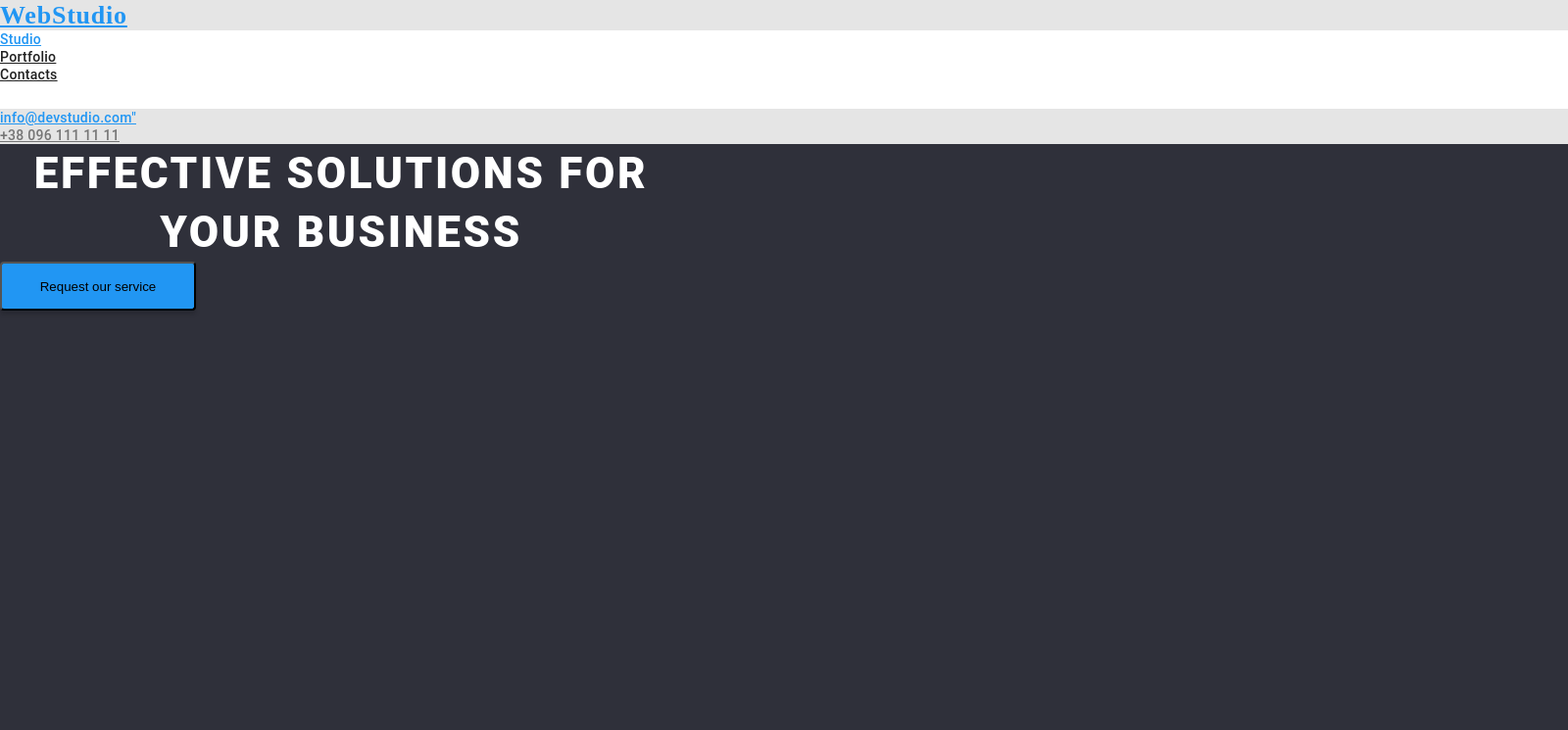
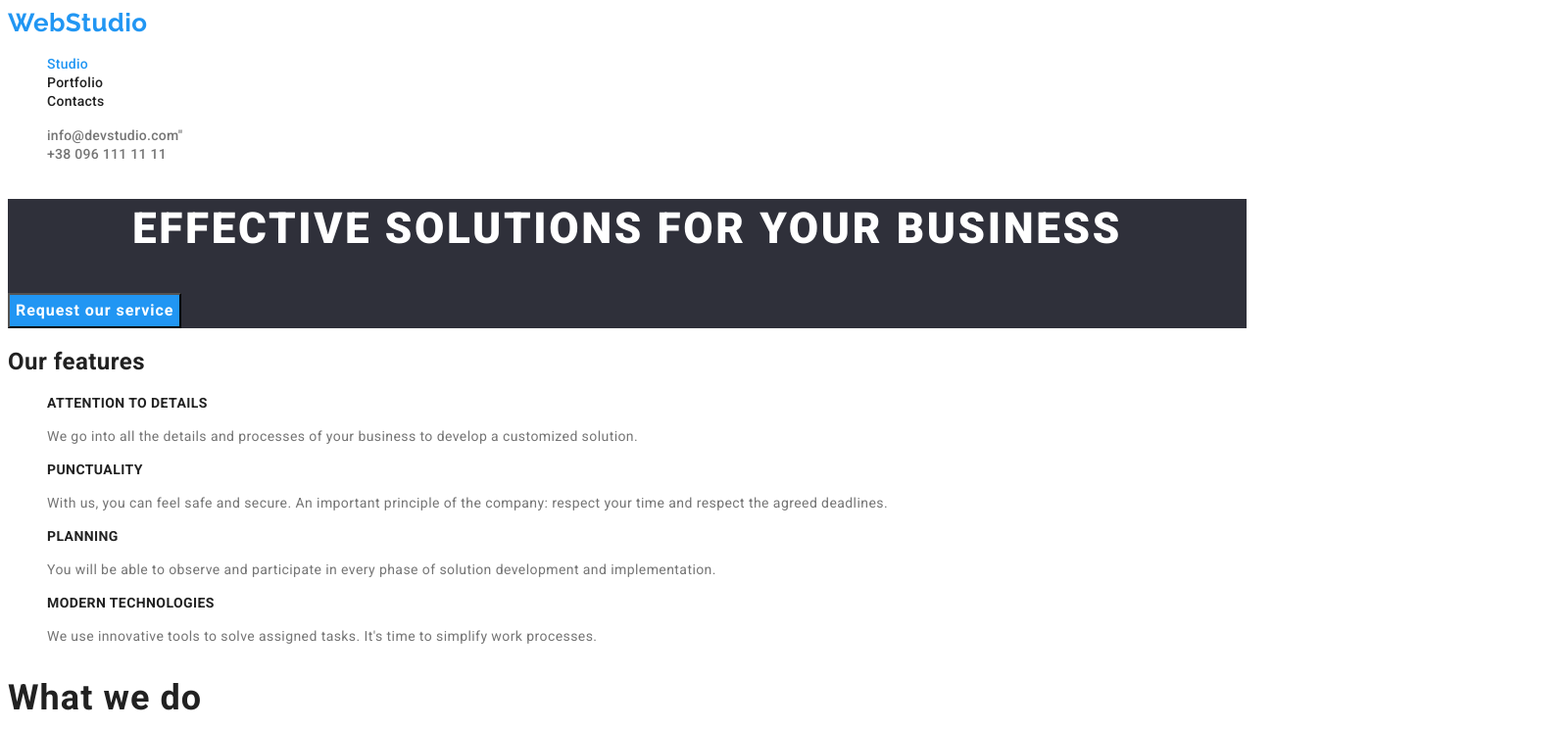
Before and after one commit to Alejandrop1992/goit-markup-hw-02, a plain HTML site: page index.html in a window 1280 px wide. Shown: the top 745 px of the page at 98% size, 1600 px wide, since content can reach past the window. Drawn offline with Linux system fonts and the light colour scheme.

Commit message:
new changes

```diff
--- a/CSS/styles.css
+++ b/CSS/styles.css
@@ -1,200 +1,163 @@
-*{
-    box-sizing: border-box;
-    margin: 0;
-    padding: 0;
-}
-html{
-    background-color: #E5E5E5;;
+:root{
+    --accent-color:#2196F3;
+    --primary-text-color: #212121;
+    --secundary-text-color:#757575;
+    --dark-background-color:#2F303A;
+    --light-background-color:#F5F4FA;
+    --primary-title-color:#212121;
+    --secundary-title-color:#FFFFFF;
 }
 
-.navigation{
-width: 1600px;
-height: 80px;
-left: 0px;
-top: 0px;
-
-background: #FFFFFF;
+a{
+    text-decoration: none;
 }
 
-
-.webstudio{
-    width: 145px;
-    height: 31px;
-    left: 215px;
-    top: 24px;
-
-    font-family: 'Raleway';
-    font-style: normal;
-    font-weight: 700;
-    font-size: 26px;
-    line-height: 31px;
-    /* identical to box height */
-
-    letter-spacing: 0.03em;
-
-    color: #2196F3;;
-
+ul{
+    list-style: none;
 }
 
-.studio{
-width: 42px;
-height: 16px;
-left: 457px;
-top: 32px;
+body{
 
 font-family: 'Roboto';
 font-style: normal;
 font-weight: 500;
-font-size: 14px;
-line-height: 16px;
-letter-spacing: 0.02em;
+letter-spacing: 0.03em;
+color: var(--primary-text-color);
+}
 
-color: #2196F3;
+/* Header*/
+
+.logo{
+
+font-family: 'Raleway';
+font-weight: 700;
+font-size: 26px;
+line-height: calc(31/26);
+color: var(--accent-color);
 
 }
 
-.porfolio{
-width: 58px;
-height: 16px;
-left: 552px;
-top: 32px;
+.navigation-link{
+font-size: 14px;
+line-height: calc(16/14);
+letter-spacing: 0.02em;
+color: var(--primary-text-color);
+}
 
-font-family: 'Roboto';
-font-style: normal;
-font-weight: 500;
+.navigation-link:hover,
+.navigation-link:focus{
+    color: var(--accent-color);
+}
+
+.navigation-link-current{
+    color: var(--accent-color);
+}
+
+.header-contact{
 font-size: 14px;
-line-height: 16px;
+line-height: calc(16/14);
 letter-spacing: 0.02em;
 
-color: #212121;
+color: var(--secundary-text-color);
 }
 
-.contacts{
-width: 59px;
-height: 16px;
-left: 679px;
-top: 32px;
+.header-contact:hover,
+.header-contact:focus{
+    color: var(--accent-color);
 
-font-family: 'Roboto';
-font-style: normal;
-font-weight: 500;
-font-size: 14px;
-line-height: 16px;
-letter-spacing: 0.02em;
-
-color: #212121;
 
 }
 
-.email{
-width: 135px;
-height: 16px;
-left: 1078px;
-top: 32px;
+.hero-section{
+    background-color: var(--dark-background-color);
 
-font-family: 'Roboto';
-font-style: normal;
-font-weight: 500;
-font-size: 14px;
-line-height: 16px;
-letter-spacing: 0.02em;
-
-color: #2196F3;
 }
 
-.phone{
-width: 122px;
-height: 16px;
-left: 1263px;
-top: 32px;
-
-font-family: 'Roboto';
-font-style: normal;
-font-weight: 500;
-font-size: 14px;
-line-height: 16px;
-letter-spacing: 0.02em;
-
-color: #757575;
-}
-
-.section-one{
-width: 1600px;
-height: 600px;
-left: 0px;
-top: 80px;
-background: #2F303A;
-}
-
-.title{
-width: 696px;
-height: 120px;
-left: 452px;
-top: 280px;
-
-font-family: 'Roboto';
-font-style: normal;
+.hero-title{
 font-weight: 900;
 font-size: 44px;
-line-height: 60px;
-/* or 136% */
-
+line-height: calc(60/44);
 text-align: center;
 letter-spacing: 0.06em;
 text-transform: uppercase;
-
-color: #FFFFFF;
+color: var(--secundary-title-color);
 }
 
-.button{
-    width: 200px;
-    height: 50px;
-    left: 700px;
-    top: 430px;
-
-    background: #2196F3;
-    box-shadow: 0px 4px 4px rgba(0, 0, 0, 0.15);
-    border-radius: 4px;
+.hero-button{
+    font-family: 'Roboto';
+font-style: normal;
+font-weight: 700;
+font-size: 16px;
+line-height: calc(30/16);
+text-align: center;
+letter-spacing: 0.06em;
+color: var(--secundary-title-color);
+background-color: var(--accent-color);
+cursor: pointer;
 }
 
-li > h3{
-width: 270px;
-height: 15.05px;
-left: 215px;
-top: 774px;
+.hero-button:hover,
+.hero-button:focus{
+    color: tomato;
+    background-color: darkblue;
+}
 
+.content-title{
     font-family: 'Roboto';
     font-style: normal;
     font-weight: 700;
     font-size: 14px;
-line-height: 16px;
+    line-height: calc(16/14);
     letter-spacing: 0.03em;
     text-transform: uppercase;
+    color: var(--primary-title-color);
 
-color: #212121;
 }
 
-li > p{
-
-width: 270px;
-height: 70.54px;
-left: 215px;
-top: 798.46px;
-
+.parragraphs{
     font-family: 'Roboto';
 font-style: normal;
 font-weight: 400;
 font-size: 14px;
-line-height: 24px;
-/* or 171% */
-
+line-height: calc(24/14);
 letter-spacing: 0.03em;
-
-color: #757575;
+color: var(--secundary-text-color);
 }
 
-footer{
-    background: #2F303A;
+.image-title{
+    font-style: normal;
+    font-weight: 700;
+    font-size: 36px;
+    line-height: calc(42/36);
+    letter-spacing: 0.03em;
+    color: var(--primary-title-color);
+}
+
+.team-member{
+font-family: 'Roboto';
+font-style: normal;
+font-weight: 500;
+font-size: 16px;
+line-height: calc(19/16);
+letter-spacing: 0.03em;
+color: var(--primary-text-color);
+}
+
+.position{
+font-family: 'Roboto';
+font-style: normal;
+font-weight: 400;
+font-size: 16px;
+line-height: calc(19/16);
+letter-spacing: 0.03em;
+color: var(--secundary-text-color);
+
+}
+
+.webstudio-footer{
+
+background-color: var(--dark-background-color);
+
 }
 
 .address{
@@ -202,11 +165,15 @@ footer{
 font-style: normal;
 font-weight: 400;
 font-size: 14px;
-    line-height: 24px;
-    /* or 171% */
+line-height: calc(24/14);
 letter-spacing: 0.03em;
-    color: #FFFFFF;
-    text-decoration: none;
+color: var(--secundary-title-color);
+}
+
+.address:hover,
+.address:focus{
+    color:blue;
+    background-color: white;
 }
 
 .opacity{
@@ -214,10 +181,45 @@ footer{
 font-style: normal;
 font-weight: 400;
 font-size: 14px;
-line-height: 24px;
-/* or 171% */
+line-height: calc(24/14);
+letter-spacing: 0.03em;
+color: var(--secundary-title-color);
+}
 
+.opacity:hover,
+.opacity:focus{
+    color:blue;
+    background-color: white;
+
+    }
+.button-all{
+background: #2196F3;
+box-shadow: 0px 3px 1px rgba(0, 0, 0, 0.1), 0px 1px 2px rgba(0, 0, 0, 0.08), 0px 2px 2px rgba(0, 0, 0, 0.12);
+border-radius: 4px;
+cursor: pointer;
+color: var(--secundary-title-color);
+}
+.button-all:hover,
+.button-all:focus{
+    color: orange;
+    background-color: darkblue;
+}
+
+.buttons{
+
+font-family: 'Roboto';
+font-style: normal;
+font-weight: 500;
+font-size: 16px;
+line-height: calc(26/16);
 letter-spacing: 0.03em;
-color: rgba(255, 255, 255, 0.6);
-text-decoration: none;
+color: var(--primary-text-color);
+cursor: pointer;
+
 }
+
+.buttons:hover,
+.buttons:focus{
+    color: #000000;
+    background-color: gray;
+}
--- a/index.html
+++ b/index.html
@@ -5,24 +5,27 @@
     <meta http-equiv="X-UA-Compatible" content="IE=edge">
     <meta name="viewport" content="width=device-width, initial-scale=1.0">
     <title>Assigment number2</title>
-    <link rel="stylesheet" href="CSS/styles.css">
+    <link rel="preconnect" href="https://fonts.googleapis.com">
+<link rel="preconnect" href="https://fonts.gstatic.com" crossorigin>
+<link href="https://fonts.googleapis.com/css2?family=Raleway:wght@700&family=Roboto:wght@400;500;700;900&display=swap" rel="stylesheet">
+    <link rel="stylesheet" href="./css/styles.css">
 </head>
 <body>
     <header>
 
-        <a href="index.html" class="webstudio">WebStudio</a>
+        <a href="index.html" class="webstudio logo">WebStudio</a>
 
 
             <nav class="navigation">
                 <ul>
                     <li>
-                        <a href="index.html" class="studio" target="_blank" >Studio</a>
+                        <a href="./index.html" class= "navigation-link navigation-link-current">Studio</a>
                     </li>
                     <li>
-                        <a href="portfolio.html" class="porfolio" target="_blank">Portfolio</a>
+                        <a href="./portfolio.html" class="navigation-link" >Portfolio</a>
                     </li>
                     <li>
-                        <a href="#" class="contacts">Contacts</a>
+                        <a href="#" class=navigation-link>Contacts</a>
                     </li>
                 </ul>
 
@@ -31,46 +34,47 @@
 
             <ul>
                 <li>
-                  <a href="mailto:info@devstudio.com" class="email">info@devstudio.com"</a>
+                  <a href="mailto:info@devstudio.com" class="header-contact">info@devstudio.com"</a>
                 </li>
                 <li>
-                 <a href="Tel:+380961111111" class="phone">+38 096 111 11 11</a>
+                 <a href="tel:+380961111111" class="header-contact">+38 096 111 11 11</a>
                 </li>
             </ul>
 
 
         </header>
         <main>
-            <section class="section-one">
-                <h1 class="title">EFFECTIVE SOLUTIONS FOR YOUR BUSINESS</h1>
-                <button type="button" class="button">Request our service</button>
+            <section class="hero-section">
+                <h1 class="hero-title">EFFECTIVE SOLUTIONS FOR YOUR BUSINESS</h1>
+                <button type="button" class="hero-button">Request our service</button>
 
             </section>
 
             <section>
+                <h2>Our features</h2>
                 <ul>
                     <li>
-                        <h3>ATTENTION TO DETAILS</h3>
-                        <p>We go into all the details and processes of your business to develop a customized solution.</p>
+                        <h3 class="content-title">ATTENTION TO DETAILS</h3>
+                        <p class="parragraphs">We go into all the details and processes of your business to develop a customized solution.</p>
 
                     </li>
 
                     <li>
-                        <h3>PUNCTUALITY</h3>
-                        <p>With us, you can feel safe and secure. An important principle of the company:
+                        <h3 class="content-title">PUNCTUALITY</h3>
+                        <p class="parragraphs">With us, you can feel safe and secure. An important principle of the company:
                              respect your time and respect the agreed deadlines.</p>
 
                     </li>
 
                     <li>
-                        <h3>PLANNING</h3>
-                        <p>You will be able to observe and participate in every phase of solution development and implementation.</p>
+                        <h3 class="content-title">PLANNING</h3>
+                        <p class="parragraphs">You will be able to observe and participate in every phase of solution development and implementation.</p>
 
                     </li>
 
                     <li>
-                        <h3>MODERN TECHNOLOGIES</h3>
-                        <p>We use innovative tools to solve assigned tasks.
+                        <h3 class="content-title">MODERN TECHNOLOGIES</h3>
+                        <p class="parragraphs">We use innovative tools to solve assigned tasks.
                             It's time to simplify work processes.</p>
 
                     </li>
@@ -79,16 +83,16 @@
             </section>
 
             <section>
-                <h2>What we do</h2>
+                <h2 class="image-title">What we do</h2>
                 <ul>
                     <li>
-                    <img src="./image/image1.jpg" alt="A focused man typing in his computer" width="370" height="294">
+                    <img src="./image/amantyping.jpg" alt="A focused man typing in his computer" width="370" height="294">
                     </li>
                     <li>
-                     <img src="./image/image2.jpg" alt="A man typing while checking his phone" width="370" height="294">
+                     <img src="./image/aphone.jpg" alt="A man typing while checking his phone" width="370" height="294">
                     </li>
                     <li>
-                     <img src="./image/image3.jpg" alt="A man looking at his tablet" width="370" height="294">
+                     <img src="./image/atablet.jpg" alt="A man looking at his tablet" width="370" height="294">
                     </li>
                 </ul>
 
@@ -96,30 +100,30 @@
             </section>
 
             <section>
-                <h2>Our Team</h2>
+                <h2 class="image-title">Our Team</h2>
                 <ul>
                     <li>
-                        <img src="./image/image4.jpg" alt="Christopher Walker" width="270" height="260">
-                        <h3>Christopher Walker</h3>
-                        <p>Product Designer</p>
+                        <img src="./image/chirstopherwalker.jpg"alt="Christopher Walker" width="270" height="260">
+                        <h3 class="team-member">Christopher Walker</h3>
+                        <p class="position">Product Designer</p>
 
                     </li>
                     <li>
-                        <img src="./image/image5.jpg" alt="Kylie Evans" width="270" height="260">
-                        <h3>Kylie Evans</h3>
-                        <p>Frontend Developer</p>
+                        <img src="./image/kylieevans.jpg"alt="Kylie Evans" width="270" height="260">
+                        <h3 class="team-member">Kylie Evans</h3>
+                        <p class="position">Frontend Developer</p>
 
                     </li>
                     <li>
-                        <img src="./image/image6.jpg" alt="Ryan Harris" width="270" height="260">
-                        <h3>Ryan Harris</h3>
-                        <p>Marketing</p>
+                        <img src="./image/ryanharris.jpg"alt="Ryan Harris" width="270" height="260">
+                        <h3 class="team-member">Ryan Harris</h3>
+                        <p class="position">Marketing</p>
 
                     </li>
                     <li>
-                        <img src="./image/image7.jpg" alt="Tyler Moore" width="270" height="260">
-                        <h3>Tyler Moore</h3>
-                        <p>UI Designer</p>
+                        <img src="./image/tylermoore.jpg"alt="Tyler Moore" width="270" height="260">
+                        <h3 class="team-member">Tyler Moore</h3>
+                        <p class="position">UI Designer</p>
 
                     </li>
                 </ul>
@@ -127,11 +131,11 @@
             </section>
 
         </main>
-        <footer>
+        <footer class="webstudio-footer">
 
-            <a href="index.html" class="webstudio">WebStudio</a>
+            <a href="index.html" class="webstudio logo">WebStudio</a>
             <address>
-                <a href="https://goo.gl/maps/BZQjddRXQCLUFpM78" class="address">695 Park Ave, New York, NY 10065, United States</a>
+                <a href="https://goo.gl/maps/BZQjddRXQCLUFpM78"  target="_blank"  class="address">695 Park Ave, New York, NY 10065, United States</a>
             </address>
 
             <ul>
@@ -139,7 +143,7 @@
                   <a href="mailto:info@devstudio.com" class="opacity">info@devstudio.com"</a>
                 </li>
                 <li>
-                 <a href="Tel:+380961111111" class="opacity">+38 096 111 11 11</a>
+                 <a href="tel:+380961111111" class="opacity">+38 096 111 11 11</a>
                 </li>
             </ul>
 
```
Also changed, not shown: portfolio.html (+48 -31 lines), image/amantyping.jpg (renamed from image/image1.jpg), image/aphone.jpg (renamed from image/image2.jpg), image/atablet.jpg (renamed from image/image3.jpg), image/chirstopherwalker.jpg (renamed from image/image4.jpg), image/kylieevans.jpg (renamed from image/image5.jpg), image/ryanharris.jpg (renamed from image/image6.jpg), image/tylermoore.jpg (renamed from image/image7.jpg), porfolio_images/book.jpg (renamed from image/image14.jpg), porfolio_images/boxes.jpg (renamed from image/image12.jpg), porfolio_images/computer.jpg (renamed from image/image13.jpg), porfolio_images/curry.jpg (renamed from image/image9.jpg), porfolio_images/headphones.jpg (renamed from image/image11.jpg), porfolio_images/label.jpg (renamed from image/image15.jpg), 3 more files. Lines whose indentation alone changed are shown as unchanged.
